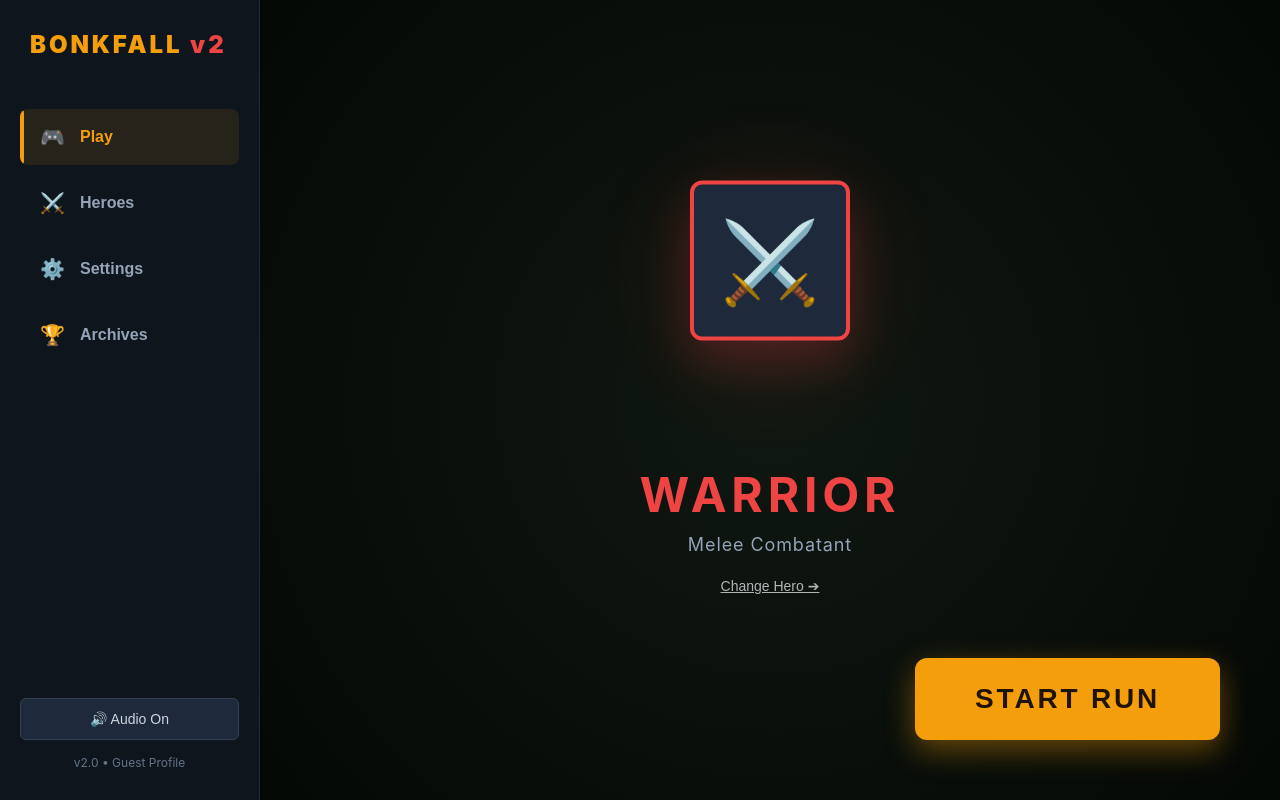
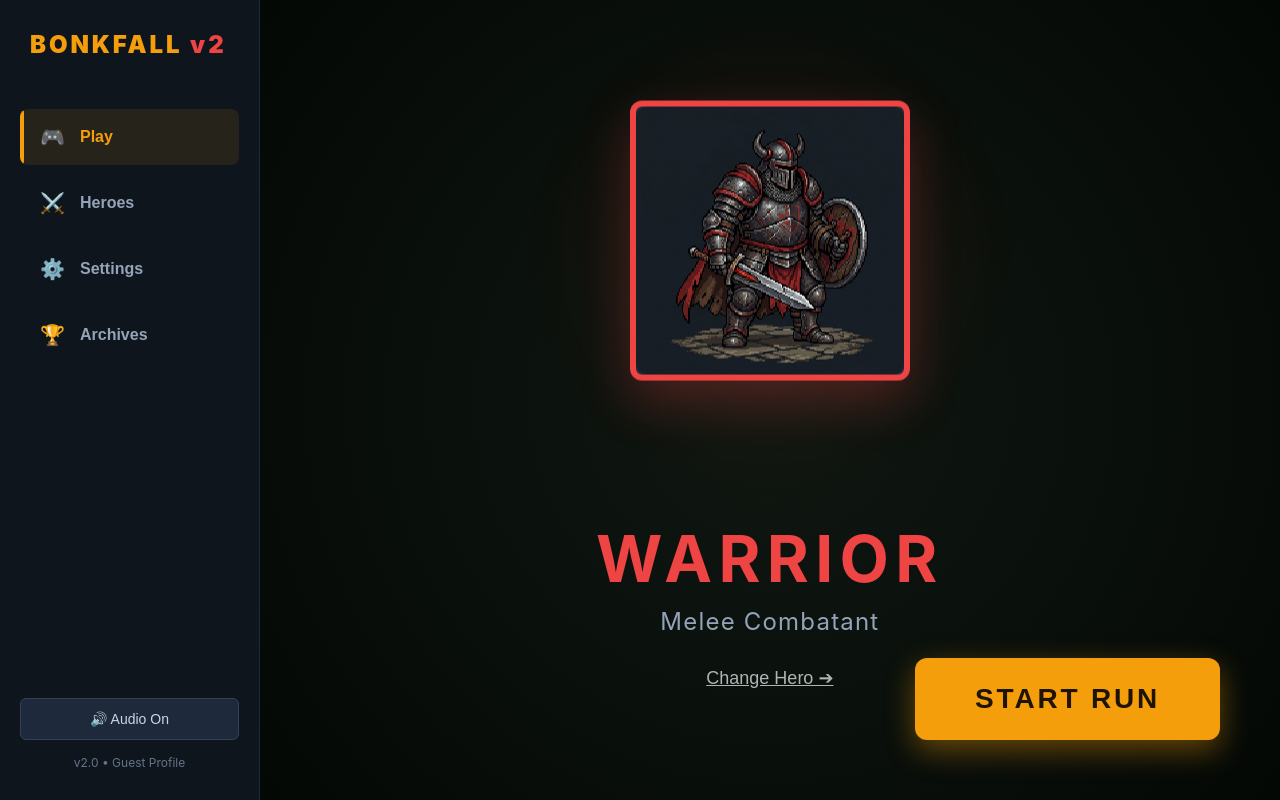
Before and after one commit to GururajNaik2807/BonkFall, a React (Vite) app: page / in a window 1280 px wide. Built offline with nearby package versions, Linux system fonts and the light colour scheme.

Commit message:
Implemented basic picture of both characters

```diff
--- a/src/components/lobby/lobby.css
+++ b/src/components/lobby/lobby.css
@@ -153,8 +153,8 @@
 }
 .home-center-stage {
   position: relative;
-  width: 300px;
-  height: 300px;
+  width: 450px;
+  height: 450px;
   display: grid;
   place-items: center;
 }
@@ -168,33 +168,58 @@
 .stage-hero {
   position: relative;
   z-index: 2;
-  width: 160px;
-  height: 160px;
+  width: 280px;
+  height: 280px;
   background: #1e293b;
-  border: 4px solid;
+  border: 6px solid;
   display: grid;
   place-items: center;
-  border-radius: 16px;
+  border-radius: 20px;
   animation: float 3.5s ease-in-out infinite;
 }
 .stage-hero.hero-warrior { border-radius: 12px; }
 .stage-hero.hero-mage { border-radius: 50%; }
-.stage-hero .hero-icon { font-size: 80px; }
+
+.hero-silhouette {
+  width: 80%;
+  height: 80%;
+  position: absolute;
+  opacity: 0.8;
+  filter: drop-shadow(0 0 10px currentColor);
+}
+.hero-icon-overlay {
+  position: absolute;
+  font-size: 80px;
+  z-index: 3;
+}
+.hero-sprite {
+  width: 100%;
+  height: 100%;
+  object-fit: contain;
+  image-rendering: pixelated;
+  z-index: 2;
+  border-radius: inherit;
+  transition: transform 0.2s ease;
+}
 
 .home-info {
   text-align: center;
-  animation: fadeIn 0.5s ease-out 0.2s both;
+  animation: popIn 0.4s cubic-bezier(0.175, 0.885, 0.32, 1.275) both;
+}
+@keyframes popIn {
+  0% { transform: scale(0.9); opacity: 0; }
+  100% { transform: scale(1); opacity: 1; }
 }
 .home-info h2 {
-  font-size: 48px;
+  font-size: 64px;
   margin: 0 0 10px 0;
   text-transform: uppercase;
   letter-spacing: .1em;
 }
 .home-info p {
   color: #94a3b8;
-  font-size: 18px;
-  margin: 0 0 20px 0;
+  font-size: 24px;
+  margin: 0 0 30px 0;
   letter-spacing: .05em;
 }
 .change-hero-link {
@@ -203,7 +228,7 @@
   color: #f8fafc;
   text-decoration: underline;
   cursor: pointer;
-  font-size: 14px;
+  font-size: 18px;
   opacity: 0.7;
   transition: opacity 0.2s;
 }
@@ -295,8 +320,19 @@
 .hero-tagline {
   color: #94a3b8;
   font-size: 16px;
+  margin-bottom: 10px;
+}
+.hero-perk {
+  color: #cbd5e1;
+  font-size: 14px;
   margin-bottom: 30px;
+  padding: 10px;
+  background: rgba(255, 255, 255, 0.05);
+  border-left: 3px solid var(--accent, #64748b);
+  border-radius: 4px;
 }
+.hero-perk b { color: #f8fafc; }
+
 .stat-bars {
   display: flex;
   flex-direction: column;
--- a/src/components/lobby/views/HeroSelectView.tsx
+++ b/src/components/lobby/views/HeroSelectView.tsx
@@ -1,32 +1,33 @@
-import { CHARACTERS } from '../../../config/characters';
+import { HEROES, HERO_LIST } from '../../../config/characters';
 
 export function HeroSelectView({ selectedHero, onSelectHero }: any) {
-  const char = CHARACTERS.find(c => c.id === selectedHero);
+  const char = HEROES[selectedHero];
   if (!char) return null;
 
   return (
     <div className="view-heroes fade-in">
-      <div className="heroes-left">
-        <div className={`large-avatar hero-${char.id}`} style={{ borderColor: char.color, boxShadow: `0 0 50px ${char.color}30` }}>
-          <span className="hero-icon">{char.icon}</span>
+      <div className="heroes-left" key={`hero-left-${char.id}`}>
+        <div className={`large-avatar hero-${char.id}`} style={{ borderColor: char.accentColor, boxShadow: `0 0 50px ${char.accentColor}30` }}>
+          <img src={char.asset.src} alt={char.name} className="hero-sprite" />
         </div>
         <div className="hero-detail">
-          <h2 style={{ color: char.color }}>{char.name}</h2>
-          <p className="hero-tagline">{char.tagline}</p>
+          <h2 style={{ color: char.accentColor }}>{char.name}</h2>
+          <p className="hero-tagline">{char.title}</p>
+          <p className="hero-perk"><b>Starting Perk:</b> {char.startingPerk}</p>
           <div className="stat-bars">
             <div className="stat-row">
-              <span>Health</span>
-              <div className="bar"><div className="fill" style={{ width: `${char.stats.health}%`, background: char.color }} /></div>
+              <span>❤️ Health</span>
+              <div className="bar"><div className="fill" style={{ width: `${(char.stats.health / 150) * 100}%`, background: char.accentColor }} /></div>
               <span className="val">{char.stats.health}</span>
             </div>
             <div className="stat-row">
-              <span>Speed</span>
-              <div className="bar"><div className="fill" style={{ width: `${char.stats.speed}%`, background: char.color }} /></div>
+              <span>🥾 Speed</span>
+              <div className="bar"><div className="fill" style={{ width: `${char.stats.speed}%`, background: char.accentColor }} /></div>
               <span className="val">{char.stats.speed}</span>
             </div>
             <div className="stat-row">
-              <span>Damage</span>
-              <div className="bar"><div className="fill" style={{ width: `${(char.stats.damage / 30) * 100}%`, background: char.color }} /></div>
+              <span>⚔️ Damage</span>
+              <div className="bar"><div className="fill" style={{ width: `${(char.stats.damage / 30) * 100}%`, background: char.accentColor }} /></div>
               <span className="val">{char.stats.damage}</span>
             </div>
           </div>
@@ -36,12 +37,12 @@ export function HeroSelectView({ selectedHero, onSelectHero }: any) {
       <div className="heroes-right">
         <h3>Roster</h3>
         <div className="roster-grid">
-          {CHARACTERS.map(c => (
+          {HERO_LIST.map(c => (
             <button
               key={c.id}
               className={`roster-card ${c.id === selectedHero ? 'active' : ''}`}
               onClick={() => onSelectHero(c.id)}
-              style={{ '--accent': c.color } as React.CSSProperties}
+              style={{ '--accent': c.accentColor } as React.CSSProperties}
             >
               <div className="roster-icon">{c.icon}</div>
               <b>{c.name}</b>
--- a/src/components/lobby/views/HomePlayView.tsx
+++ b/src/components/lobby/views/HomePlayView.tsx
@@ -1,22 +1,22 @@
-import { CHARACTERS } from '../../../config/characters';
+import { HEROES } from '../../../config/characters';
 
 export function HomePlayView({ selectedHero, onStart, onGoToHeroes }: any) {
-  const char = CHARACTERS.find(c => c.id === selectedHero);
+  const char = HEROES[selectedHero];
   if (!char) return null;
 
   return (
     <div className="view-home">
       <div className="home-stage-container">
-        <div className="home-center-stage">
-          <div className="stage-glow" style={{ background: `radial-gradient(circle, ${char.color}80 0%, transparent 60%)` }} />
-          <div className={`stage-hero hero-${char.id}`} style={{ borderColor: char.color, boxShadow: `0 20px 50px ${char.color}40` }}>
-            <span className="hero-icon">{char.icon}</span>
+        <div className="home-center-stage" key={char.id}>
+          <div className="stage-glow" style={{ background: `radial-gradient(circle, ${char.accentColor}80 0%, transparent 60%)` }} />
+          <div className={`stage-hero hero-${char.id}`} style={{ borderColor: char.accentColor, boxShadow: `0 20px 50px ${char.accentColor}40` }}>
+            <img src={char.asset.src} alt={char.name} className="hero-sprite" />
           </div>
         </div>
 
-        <div className="home-info">
-          <h2 style={{ color: char.color }}>{char.name}</h2>
-          <p>{char.tagline}</p>
+        <div className="home-info" key={`info-${char.id}`}>
+          <h2 style={{ color: char.accentColor }}>{char.name}</h2>
+          <p>{char.title}</p>
           <button className="change-hero-link" onClick={onGoToHeroes}>Change Hero ➔</button>
         </div>
       </div>
--- a/src/config/characters.ts
+++ b/src/config/characters.ts
@@ -1,34 +1,50 @@
-export interface CharacterConfig {
-  id: string;
+export interface HeroDefinition {
+  id: 'warrior' | 'mage' | 'rogue';
   name: string;
-  tagline: string;
-  spriteUrl: string;
+  title: string;
+  accentColor: string;
+  icon: string;
+  asset: {
+    type: 'sprite' | 'svg' | 'canvas';
+    src: string;
+    frameSize?: { width: number; height: number };
+  };
   stats: {
     health: number;
     speed: number;
     damage: number;
+    range: string;
   };
-  color: string;
-  icon: string;
+  startingPerk: string;
 }
 
-export const CHARACTERS: CharacterConfig[] = [
-  {
-    id: "warrior",
-    name: "Warrior",
-    tagline: "Melee Combatant",
-    spriteUrl: "",
-    stats: { health: 100, speed: 85, damage: 25 },
-    color: "#ef4444",
-    icon: "⚔️"
+export const HEROES: Record<string, HeroDefinition> = {
+  warrior: {
+    id: 'warrior',
+    name: 'WARRIOR',
+    title: 'Melee Combatant',
+    accentColor: '#ef4444',
+    icon: '⚔️',
+    asset: {
+      type: 'sprite',
+      src: '/assets/characters/warrior_idle.jpg',
+    },
+    stats: { health: 120, speed: 85, damage: 25, range: 'Short' },
+    startingPerk: 'Iron Skin (+20% Defense)',
   },
-  {
-    id: "mage",
-    name: "Mage",
-    tagline: "Ranged Spellcaster",
-    spriteUrl: "",
-    stats: { health: 60, speed: 90, damage: 15 },
-    color: "#06b6d4",
-    icon: "🔮"
-  }
-];
+  mage: {
+    id: 'mage',
+    name: 'MAGE',
+    title: 'Arcane Spellcaster',
+    accentColor: '#818cf8',
+    icon: '🔮',
+    asset: {
+      type: 'sprite',
+      src: '/assets/characters/mage_idle.jpg',
+    },
+    stats: { health: 75, speed: 90, damage: 15, range: 'Long' },
+    startingPerk: 'Arcane Surge (Cooldown Reduction)',
+  },
+};
+
+export const HERO_LIST = Object.values(HEROES);
```
Also changed, not shown: public/assets/characters/mage_idle.jpg (added), public/assets/characters/warrior_idle.jpg (added).
